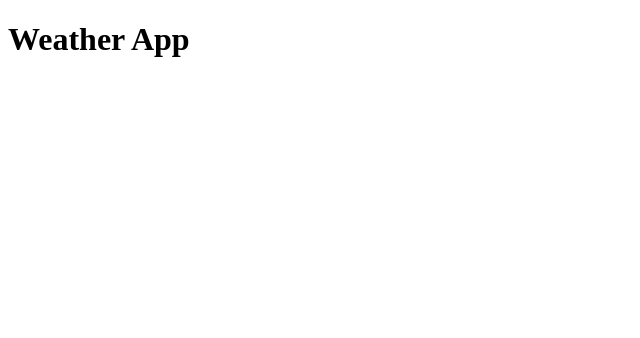
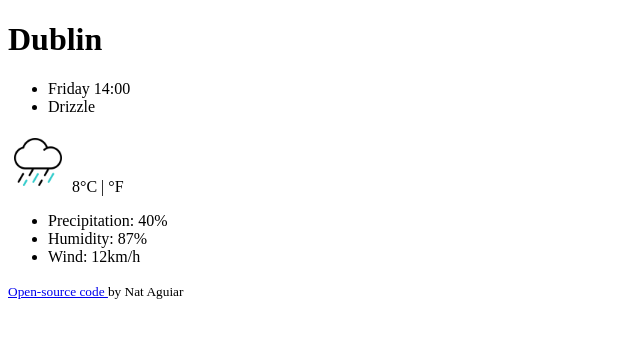
Before and after one commit to nataguiar92/vanilla-weather-app, a plain HTML site: page index.html in a window 1280 px wide. Shown: the whole page, without its empty margins (0-640 px from the left). Drawn offline with Linux system fonts and the light colour scheme; files that its build step writes are made by us from their sources.

Commit message:
Added HTML structure and image files

```diff
--- a/index.html
+++ b/index.html
@@ -12,8 +12,35 @@
 </head>
 
 <body>
-    <h1> Weather App</h1>
+    <div class="container">
+        <h1> Dublin</h1>
+        <ul>
+            <li>Friday 14:00</li>
+            <li>Drizzle</li>
+        </ul>
 
+        <div class="row">
+            <div class="col-xl-6">
+                <img src="img/rain.gif" alt="rainy" width="60" height="60" />
+                8°C | °F
+            </div>
+            <div class="col-xl-6">
+                <ul>
+                    <li> Precipitation: 40%
+
+                    </li>
+                    <li>Humidity: 87%
+
+                    </li>
+                    <li>Wind: 12km/h</li>
+                </ul>
+
+            </div>
+        </div>
+
+
+    </div>
+    <small> <a href="https://github.com/nataguiar92/vanilla-weather-app"> Open-source code </a> by Nat Aguiar</small>
     <script src="src/app.js"></script>
 </body>
 
```
Also changed, not shown: img/clouds.gif (added), img/cloudy.gif (added), img/night.gif (added), img/rain.gif (added), img/snowflake.gif (added), img/sun.gif (added), img/thunder.gif (added), img/wind.gif (added).
